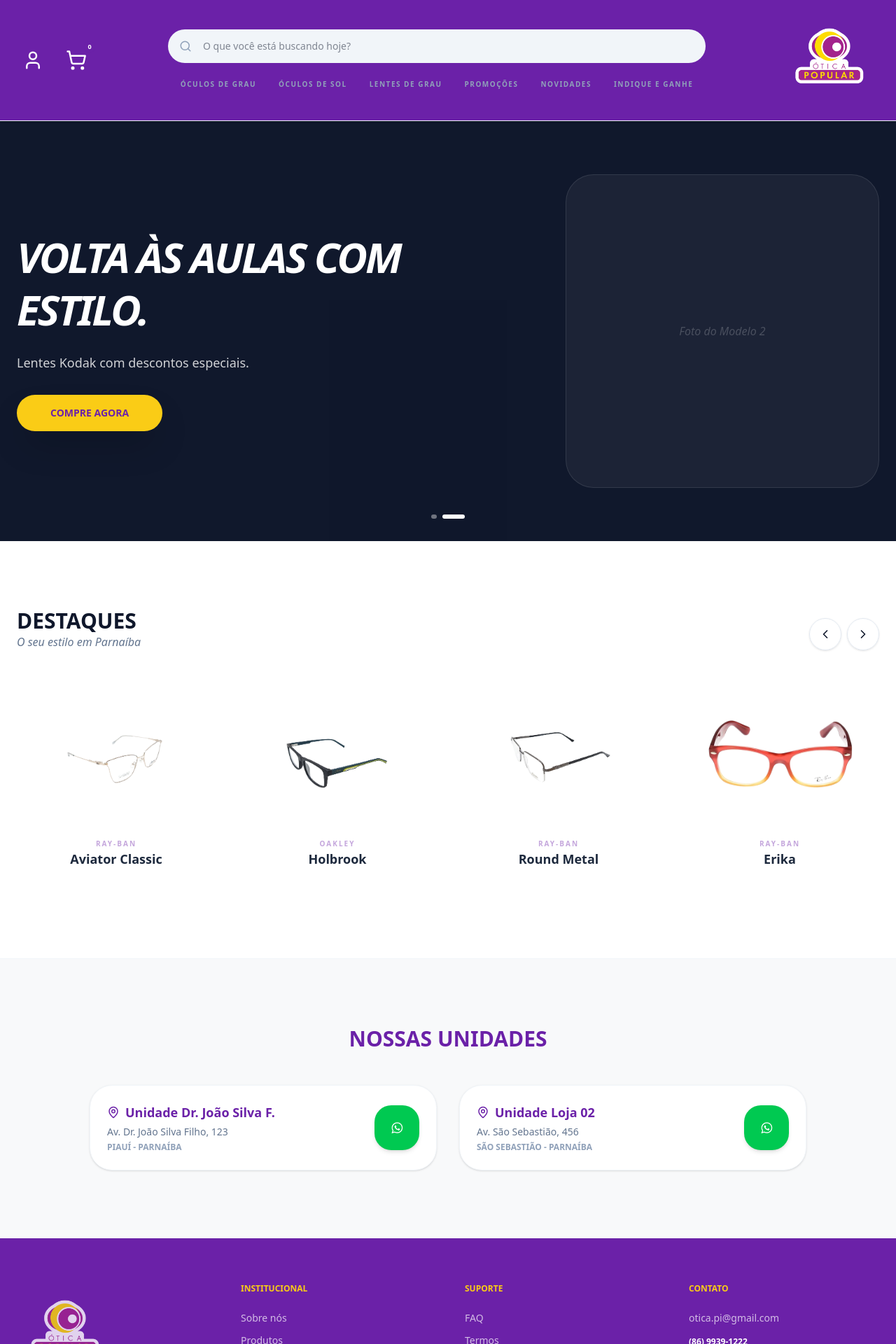
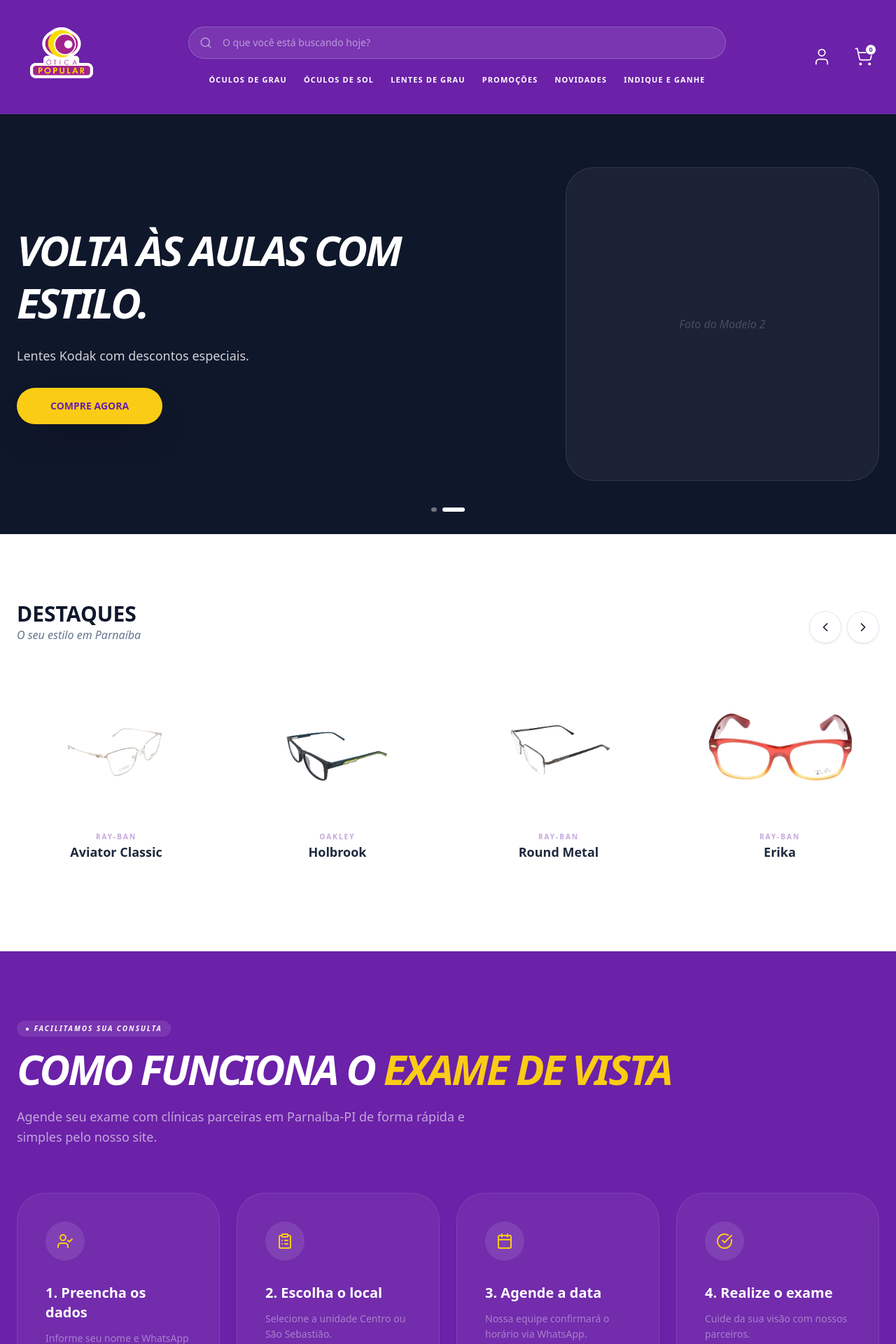
Before and after one commit to LorranFont/otica-popular-lp, a Next.js app: page / in a window 1280 px wide. Shown: the top 1920 px of the page at 70% size. Built offline with nearby package versions, Linux system fonts and the light colour scheme.

Commit message:
feat: reestruturação da page

```diff
--- a/app/page.tsx
+++ b/app/page.tsx
@@ -1,22 +1,40 @@
 "use client";
 import { useRef, useEffect, useState } from "react";
 import Image from "next/image";
-import { User, ShoppingCart, Search, ChevronLeft, ChevronRight, MessageCircle, Instagram, Facebook, MapPin, Menu, X } from "lucide-react";
+import { User, ShoppingCart, Search, ChevronLeft, ChevronRight, MessageCircle, Instagram, Facebook, MapPin, Menu, X, Link, Share2, Gift, Wallet, Calendar, UserCheck, ClipboardList, CheckCircle, } from "lucide-react";
 import { PRODUTOS, CATEGORIAS, UNIDADES } from "../constants";
 import CardProduto from "../components/CardProduto";
 import CardUnidade from "../components/CardUnidade";
 
 export default function Home() {
-  // Estados para o Carrossel do Banner Principal
+   // Estados e refs
+  const carouselRef = useRef<HTMLDivElement>(null);
+  const [isPaused, setIsPaused] = useState(false);
+  const [isMenuOpen, setIsMenuOpen] = useState(false);
+  const [isScrolled, setIsScrolled] = useState(false);
+
   const [currentBanner, setCurrentBanner] = useState(0);
   const banners = [
     { id: 1, title: "As marcas que você só encontra aqui.", subtitle: "Modelos exclusivos para todos os estilos.", img: "/banner-1.jpg", color: "bg-otica-roxo" },
     { id: 2, title: "Volta às aulas com estilo.", subtitle: "Lentes Kodak com descontos especiais.", img: "/banner-2.jpg", color: "bg-slate-900" }
   ];
 
-  // Estados para o Carrossel de Produtos
-  const carouselRef = useRef<HTMLDivElement>(null);
-  const [isPaused, setIsPaused] = useState(false);
+  const passosExame = [
+    { id: 1, icon: <UserCheck size={24} />, title: "Preencha os dados", desc: "Informe seu nome e WhatsApp no formulário." },
+    { id: 2, icon: <ClipboardList size={24} />, title: "Escolha o local", desc: "Selecione a unidade Centro ou São Sebastião." },
+    { id: 3, icon: <Calendar size={24} />, title: "Agende a data", desc: "Nossa equipe confirmará o horário via WhatsApp." },
+    { id: 4, icon: <CheckCircle size={24} />, title: "Realize o exame", desc: "Cuide da sua visão com nossos parceiros." }
+  ];
+
+  // Diminui o Header ao Scroll
+  useEffect(() => {
+  const handleScroll = () => {
+    setIsScrolled(window.scrollY > 50);
+  };
+
+  window.addEventListener("scroll", handleScroll);
+  return () => window.removeEventListener("scroll", handleScroll);
+}, []);
 
   // Auto-play do Banner Principal
   useEffect(() => {
@@ -33,53 +51,57 @@
     }
   };
 
-const [isMenuOpen, setIsMenuOpen] = useState(false);
   return (
     <main className="min-h-screen bg-[#F8F9FA] font-sans text-slate-900">
-
       {/* 1. HEADER */}
-      <header className="bg-otica-roxo border-b border-slate-100 sticky top-0 z-[100] shadow-sm py-4">
+      <header className={`bg-otica-roxo border-b border-white/10 sticky top-0 z-[100] shadow-sm transition-all duration-300 ${
+  isScrolled ? "py-2" : "py-4"
+}`}>
   <div className="container mx-auto px-6">
-    <div className="flex items-center justify-between gap-8 md:gap-12">
-
-      {/* Menu Hambúrguer */}
-      <button onClick={() => setIsMenuOpen(!isMenuOpen)} className="md:hidden p-2 rounded-full text-slate-600 text-white hover:text-otica-amarelo transition-all">
-        <Menu size={30} />
-      </button>
+    <div className="flex items-center justify-between gap-4 md:gap-12">
 
       {/* Login e Carrinho */}
-      <div className="flex items-center gap-4 order-1">
-        <button className="p-2  rounded-full text-slate-600 text-white hover:text-otica-amarelo transition-all">
-          <User size={30}/>
+      <div className="flex items-center gap-2 md:gap-4 order-3">
+        <button onClick={() => setIsMenuOpen(!isMenuOpen)} className="md:hidden text-white p-2">
+          {isMenuOpen ? <X size={28} /> : <Menu size={28} />}
         </button>
-        <button className="relative p-2  rounded-full text-slate-600 text-white hover:text-otica-amarelo transition-all">
-          <ShoppingCart size={30}  />
-          <span className="absolute -top-1 -right-1 bg-otica-roxo text-white text-[9px] font-black w-4 h-4 rounded-full flex items-center justify-center border-white">
+
+        <button className="p-2 rounded-full text-white hover:text-otica-amarelo transition-all">
+          <User size={isScrolled ? 24 : 28} strokeWidth={1.5} />
+        </button>
+
+        <button className="relative p-2 rounded-full text-white hover:text-otica-amarelo transition-all">
+          <ShoppingCart size={isScrolled ? 24 : 28} strokeWidth={1.5} />
+          <span className="absolute top-1 right-1 bg-white text-otica-roxo text-[9px] font-black w-4 h-4 rounded-full flex items-center justify-center border border-otica-roxo">
             0
           </span>
         </button>
       </div>
 
-      {/* Busca e Categorias */}
-      <div className="flex-1 max-w-3xl flex flex-col gap-4 order-2">
-        <div className="relative group">
+      {/* Busca e Categorias  */}
+      <div className={`flex-1 max-w-3xl flex flex-col transition-all duration-300 order-2 ${
+        isScrolled ? "gap-0" : "gap-4"
+      }`}>
+        {/* Barra de Busca */}
+        <div className={`relative group transition-all duration-300 overflow-hidden ${
+          isScrolled ? "h-0 opacity-0 pointer-events-none" : "h-[46px] opacity-100"
+        }`}>
           <input
             type="text"
             placeholder="O que você está buscando hoje?"
-            className="w-full bg-slate-100 border-2 border-transparent py-3 px-12 rounded-2xl text-sm outline-none focus:bg-white focus:border-otica-roxo/20 focus:shadow-md transition-all"
+            className="w-full bg-slate-100/10 border border-white/20 py-3 px-12 rounded-2xl text-sm text-white placeholder:text-white/50 outline-none"
           />
-          <Search className="absolute left-4 top-1/2 -translate-y-1/2 text-slate-400" size={18} />
+          <Search className="absolute left-4 top-1/2 -translate-y-1/2 text-white/50" size={18} />
         </div>
 
         {/* Categorias */}
         <nav className="hidden md:block overflow-x-auto scrollbar-hide">
-          <ul className="flex justify-center gap-8">
+          <ul className={`flex justify-center gap-6 transition-all duration-300 ${isScrolled ? "mt-1" : ""}`}>
             {CATEGORIAS.map((cat) => (
               <li key={cat.label} className="whitespace-nowrap">
-                <a
-                  href={cat.href}
-                  className="text-[10px] font-black text-slate-400 hover:text-otica-amarelo uppercase tracking-[0.15em] transition-colors whitespace-nowrap"
-                >
+                <a href={cat.href} className={`font-black text-white hover:text-otica-amarelo uppercase tracking-[0.10em] transition-all ${
+                  isScrolled ? "text-[12px]" : "text-[11px]"
+                }`}>
                   {cat.label}
                 </a>
               </li>
@@ -88,14 +110,13 @@
         </nav>
       </div>
 
-      {/* Logo */}
-      <div className="flex-shrink-0 order-3">
+      {/* Logo  */}
+      <div className="flex-shrink-0 order-1 transition-all duration-300">
         <Image
           src="/logo_otica.png"
           alt="Ótica Popular"
-          width={140}
-          height={45}
-          className="object-contain"
+          width={isScrolled ? 100 : 130}
+          height={isScrolled ? 30 : 40}
         />
       </div>
 
@@ -125,6 +146,7 @@
         </div>
       </section>
 
+
       {/* 3. VITRINE DE PRODUTOS */}
       <section className="py-24 bg-white">
         <div className="container mx-auto px-6">
@@ -141,6 +163,35 @@
                 <CardProduto imagem={produto.imagem} imagemHover={produto.imagemHover} modelo={produto.modelo} marca={produto.marca} />
               </div>
             ))}
+          </div>
+        </div>
+      </section>
+
+      {/* 4. Exame */}
+      <section className="bg-otica-roxo py-24">
+        <div className="container mx-auto px-6">
+          <div className="mb-16">
+            <span className="bg-white/10 text-white text-[10px] font-bold px-3 py-1 rounded-full uppercase tracking-[0.2em] mb-4 inline-block italic">● Facilitamos sua consulta</span>
+            <h2 className="text-4xl md:text-6xl font-black text-white mb-6 uppercase tracking-tighter italic">Como funciona o <span className="text-otica-amarelo">Exame de Vista</span></h2>
+            <p className="text-white/60 text-lg max-w-2xl leading-relaxed">Agende seu exame com clínicas parceiras em Parnaíba-PI de forma rápida e simples pelo nosso site.</p>
+          </div>
+
+          <div className="grid grid-cols-1 md:grid-cols-2 lg:grid-cols-4 gap-6 mb-16">
+            {passosExame.map((passo) => (
+              <div key={passo.id} className="bg-white/5 border border-white/10 p-10 rounded-[40px] hover:bg-white/10 transition-all group relative overflow-hidden">
+                <div className="bg-white/10 w-14 h-14 rounded-2xl flex items-center justify-center text-otica-amarelo mb-8 group-hover:scale-110 transition-transform">{passo.icon}</div>
+                <h3 className="text-white font-black text-xl mb-3">{passo.id}. {passo.title}</h3>
+                <p className="text-white/40 text-sm leading-relaxed">{passo.desc}</p>
+              </div>
+            ))}
+          </div>
+
+          <div className="flex flex-wrap gap-6 items-center">
+            <button className="bg-otica-amarelo text-otica-roxo font-black px-10 py-4 rounded-2xl uppercase text-sm hover:scale-105 transition-transform shadow-xl">Agendar Agora</button>
+            <div className="flex gap-4 text-white/30 text-[10px] font-bold uppercase tracking-widest italic">
+              <span className="flex items-center gap-2"><CheckCircle size={14} className="text-otica-amarelo"/> Pagamento Facilitado</span>
+              <span className="flex items-center gap-2"><CheckCircle size={14} className="text-otica-amarelo"/> Dados Protegidos (LGPD)</span>
+            </div>
           </div>
         </div>
       </section>
```
